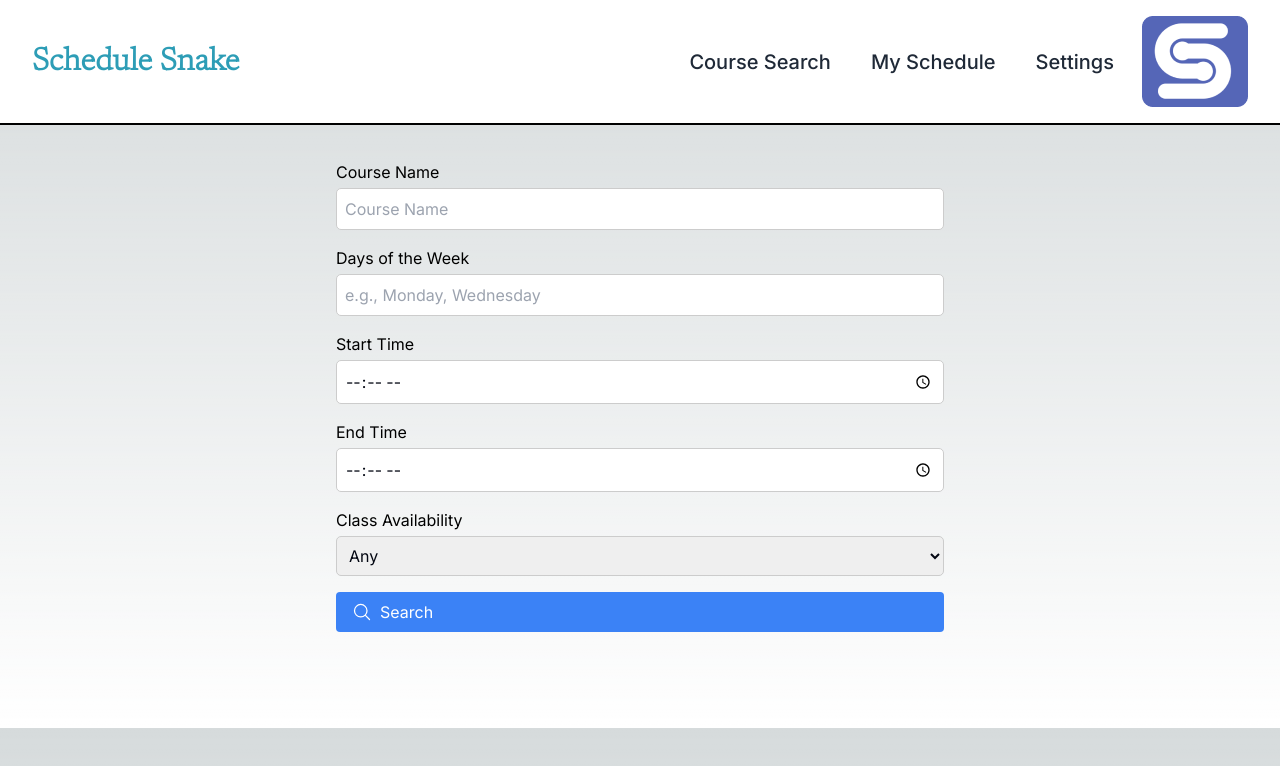
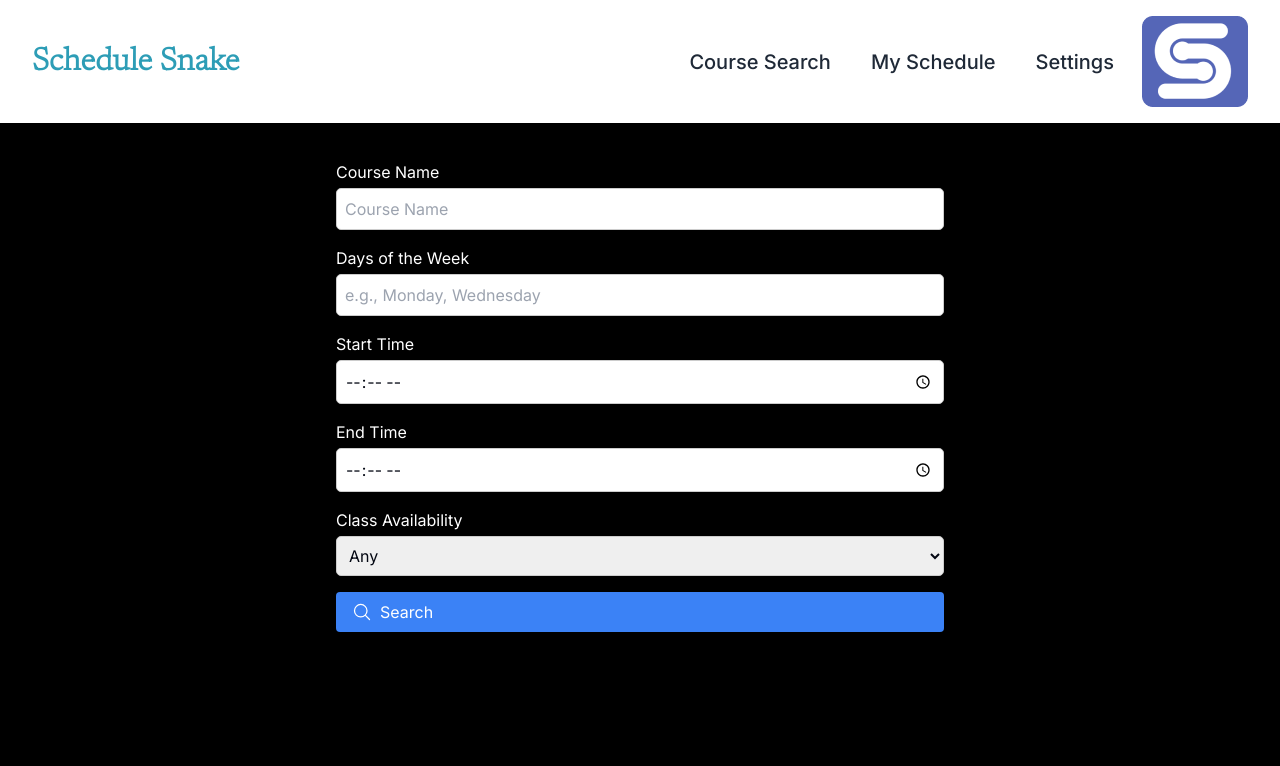
Before and after one commit to willofcode/Schedule-snake, a Next.js app: page /course-search in a window 1280 px wide. Shown: the top 766 px of the page. Built offline with nearby package versions, Linux system fonts and the light colour scheme.

Commit message:
revision code

```diff
--- a/src/app/course-search/page.tsx
+++ b/src/app/course-search/page.tsx
@@ -8,14 +8,12 @@ const Search = () => {
     const router = useRouter();
     const searchParams = useSearchParams();
 
-    // State variables for search filters
     const [courseName, setCourseName] = useState(searchParams?.get('courseName') || '');
     const [daysOfWeek, setDaysOfWeek] = useState(searchParams?.get('daysOfWeek') || '');
     const [startTime, setStartTime] = useState(searchParams?.get('startTime') || '');
     const [endTime, setEndTime] = useState(searchParams?.get('endTime') || '');
     const [isFull, setIsFull] = useState(searchParams?.get('isFull') || '');
 
-    // Handle form submission
     const handleSubmit = (e: React.FormEvent<HTMLFormElement>) => {
         e.preventDefault();
         const query = new URLSearchParams({
--- a/src/app/globals.css
+++ b/src/app/globals.css
@@ -15,7 +15,7 @@
   --background-end-rgb: 255, 255, 255;
 }
 
-@media (prefers-color-scheme: dark) {
+@media (prefers-color-scheme: light) {
   :root {
     --foreground-rgb: 255, 255, 255;
     --background-start-rgb: 0, 0, 0;
@@ -50,7 +50,7 @@ input, select, option {
 /* calendar */
 body .calendar_default_event_inner {
     background: #2e78d6;
-    color: black;
+    color: "black";
     border: none;
     border-radius: 5px;
     font-size: 10pt;
--- a/src/app/my-schedule/page.tsx
+++ b/src/app/my-schedule/page.tsx
@@ -2,7 +2,6 @@
 import React, { useEffect, useState, useContext, createContext } from "react";
 import { DayPilot, DayPilotCalendar } from "@daypilot/daypilot-lite-react";
 
-// Create a UserContext to manage user roles
 const UserContext = createContext({ userRole: "professor" });
 
 export default function Calendar() {
@@ -82,13 +81,11 @@ export default function Calendar() {
                     {
                         text: "View Details",
                         onClick: async (args) => {
-                            // Enroll logic here
                         },
                     },
                     {
                         text: "Drop",
                         onClick: async (args) => {
-                            // Drop logic here
                         },
                     },
                 ],
@@ -201,13 +198,13 @@ export default function Calendar() {
     };
 
     return (
-        <UserContext.Provider value={{ userRole: "professor" }}> {/* Change userRole to "student" to test student view */}
+        <UserContext.Provider value={{ userRole: "professor" }}> {}
             <div>
                 <div className="flex justify-between items-center mt-20 max-w-screen-lg mx-auto">
                     <button onClick={handlePreviousWeek} className="px-4 py-2 bg-blue-500 text-white rounded">
                         Prev Week
                     </button>
-                    <h1 className="text-2xl my-5 text-white font-light">Schedule Builder</h1>
+                    <h1 className="text-2xl my-5 text-black font-light">Schedule Builder</h1>
                     <button onClick={handleNextWeek} className="px-4 py-2 bg-blue-500 text-white rounded">
                         Next Week
                     </button>
```
Also changed, not shown: tsconfig.json (+23 -5 lines), 1 other file (tests, documents, lock files or other folders).
